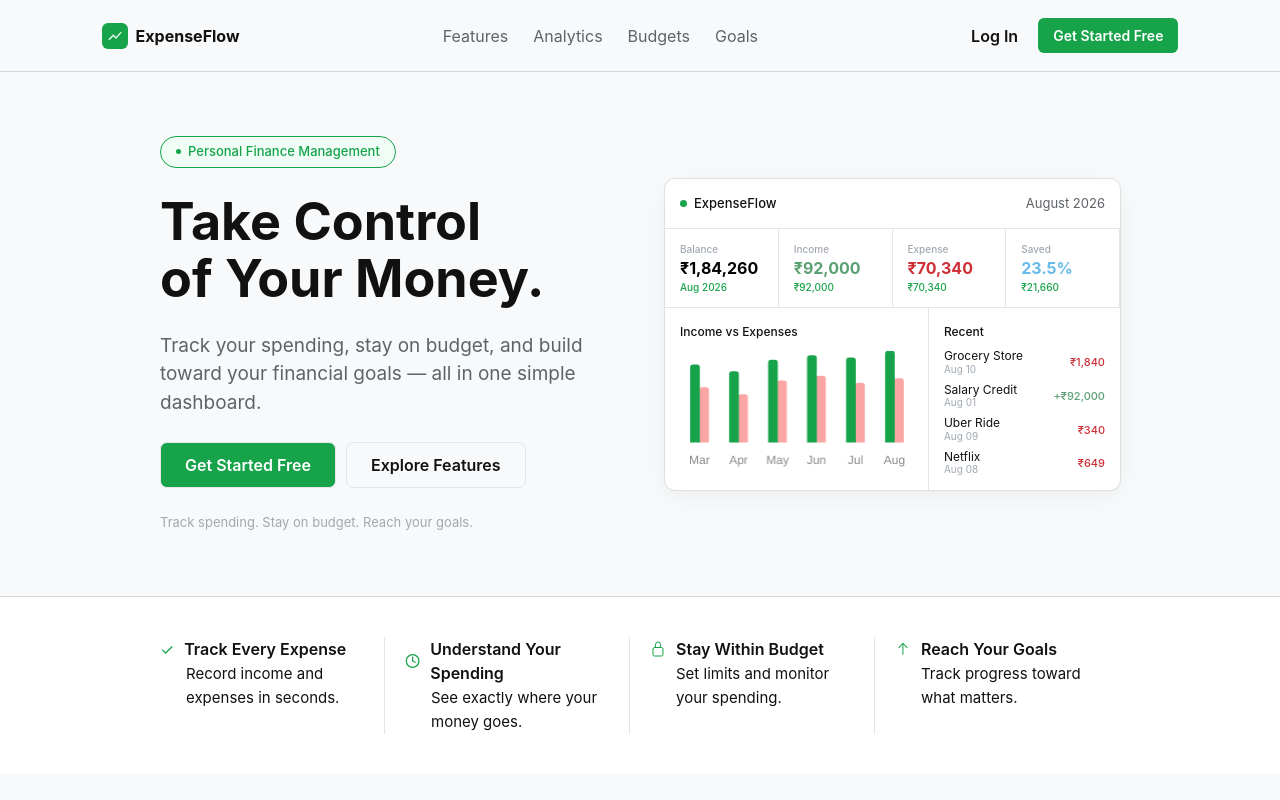
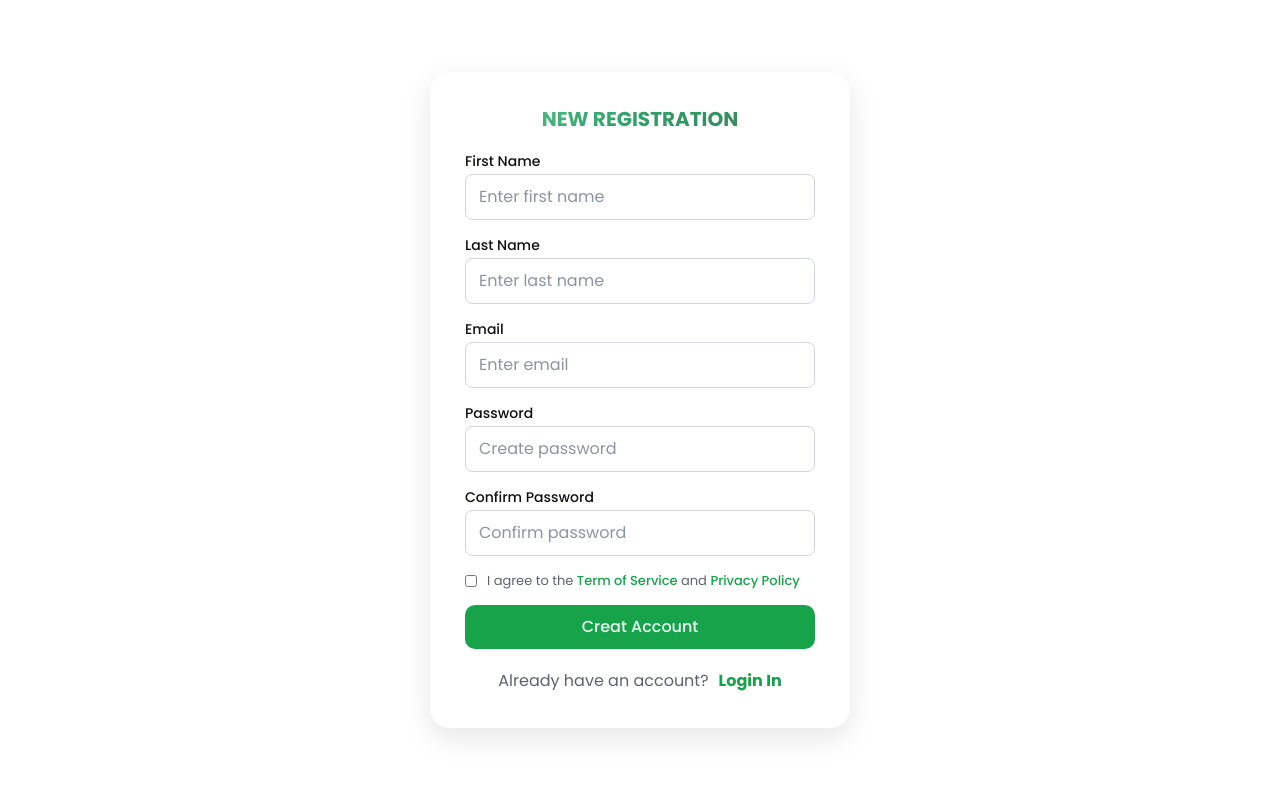
Before and after one commit to Rahmat-Ali-15/FINANCE-MANAGEMENT, a React app in the folder frontend/: page / in a window 1280 px wide. Shown: the top 800 px of the page. Built offline with nearby package versions, Linux system fonts and the light colour scheme; the HTML template or start-up script is replaced by a standard one.

Commit message:
Create signup page

```diff
--- a/frontend/src/App.jsx
+++ b/frontend/src/App.jsx
@@ -1,9 +1,11 @@
-import { PublicLayout } from "./layout/PublicLayout/PublicLayout"
+import { SignUp } from "./components/Register/SignUp"
+// import { PublicLayout } from "./layout/PublicLayout/PublicLayout"
 
 export const App = () => {
   return (
     <>
-      <PublicLayout />
+      {/* <PublicLayout /> */}
+      <SignUp />
     </>
   )
 }
--- /dev/null
+++ b/frontend/src/components/Register/SignUp.css
@@ -0,0 +1,104 @@
+.signup-section{
+    height: 100vh;
+    display: flex;
+    align-items: center;
+    justify-content: center;
+}
+
+.signup-card{
+    width: 420px;
+    padding: 35px;
+    display: flex;
+    flex-direction: column;
+    gap: 20px;
+    background: var(--color-bg);
+    box-shadow: var(--shadow-lg);
+    border-radius: 20px;
+}
+
+/* Signup Heading */
+.signup-heading>h3{
+    font-size: 20px;
+    text-align: center;
+    background: linear-gradient(135deg, #5fca8d 0%, #2e9f68 50%, #3b7d55 100%);
+    background-clip: text;
+    -webkit-background-clip: text;
+    -webkit-text-fill-color: transparent;
+    font-weight: 900;
+}
+
+/* Signup details */
+.signup-card-details{
+    display: flex;
+    flex-direction: column;
+    gap: 15px;
+}
+
+.signup-card-details>div{
+    display: flex;
+    flex-direction: column;
+    gap: 2px;
+}
+
+.signup-details>label{
+    font-weight: 500;
+    font-size: 14px;
+    color: var(--color-text);
+}
+
+.signup-details>input{
+    padding: 10px 13px;
+    border: 1px solid var(--color-border-dark);
+    border-radius: 7px;
+    outline: none;
+}
+
+.signup-details>input::placeholder{
+    color: var(--color-text-tertiary);
+}
+
+/* term-condition */
+.term-condition {
+  display: flex;
+  flex-direction: row !important;
+  align-items: center !important;
+  gap: 10px !important;
+}
+
+.term-condition>p{
+    font-size: 13px;
+}
+
+.term-condition>p a{
+    color: var(--color-primary);
+    font-weight: 500;
+}
+
+.term-condition input[type="checkbox"] {
+  width: 12px;
+  height: 12px;
+  flex-shrink: 0;
+   margin: 0;
+}
+
+/* Signup btn */
+.signup-btn>button{
+    padding: 10px;
+    font-weight: 500;
+    border-radius: 10px;
+    background: var(--color-primary);
+    color: var(--color-primary-light);
+}
+
+/* navigate-login */
+.navigate-login{
+    display: flex;
+    align-items: center;
+    justify-content: center;
+    gap: 10px;
+}
+
+.navigate-login>a{
+    color: var(--color-primary);
+    font-weight: 700;
+}
--- /dev/null
+++ b/frontend/src/components/Register/SignUp.jsx
@@ -0,0 +1,83 @@
+import "./SignUp.css";
+
+export const SignUp = () => {
+  const signupField = [
+    {
+      label: "First Name",
+      name: "firstname",
+      type: "text",
+      placeholder: "Enter first name",
+      required: true,
+    },
+    {
+      label: "Last Name",
+      name: "lastname",
+      type: "text",
+      placeholder: "Enter last name",
+      required: true,
+    },
+    {
+      label: "Email",
+      name: "email",
+      type: "email",
+      placeholder: "Enter email",
+      required: true,
+    },
+    {
+      label: "Password",
+      name: "password",
+      type: "password",
+      placeholder: "Create password",
+      required: true,
+    },
+    {
+      label: "Confirm Password",
+      name: "password",
+      type: "password",
+      placeholder: "Confirm password",
+      required: true,
+    },
+  ];
+
+  return (
+    <>
+      <section className="signup-section">
+        <div className="signup-card">
+          <div className="signup-heading">
+            <h3>NEW REGISTRATION</h3>
+          </div>
+          <div className="signup-card-details">
+            {signupField.map((el, id) => (
+              <div
+                key={id}
+                className="signup-details"
+              >
+                <label htmlFor="">{el.label}</label>
+                <input
+                  type={el.type}
+                  placeholder={el.placeholder}
+                  name={el.name}
+                  required={el.required}
+                />
+              </div>
+            ))}
+            <div className="term-condition">
+              <input type="checkbox" />
+              <p>
+                I agree to the <a href="#">Term of Service </a>and{" "}
+                <a href="#">Privacy Policy</a>
+              </p>
+            </div>
+            <div className="signup-btn">
+              <button>Creat Account</button>
+            </div>
+          </div>
+          <div className="navigate-login">
+            <p>Already have an account?</p>
+            <a href="#">Login In</a>
+          </div>
+        </div>
+      </section>
+    </>
+  );
+};
--- a/frontend/src/styles/global.css
+++ b/frontend/src/styles/global.css
@@ -1,6 +1,7 @@
 /* ========================================
    1. CSS RESET
 ======================================== */
+@import url('https://fonts.googleapis.com/css2?family=Inter:wght@300;400;500;600;700&family=Poppins:wght@400;500;600;700&display=swap');
 
 *,
 *::before,
@@ -19,12 +20,7 @@ body {
     min-width: 320px;
     min-height: 100vh;
 
-    font-family:
-        Inter,
-        -apple-system,
-        BlinkMacSystemFont,
-        "Segoe UI",
-        sans-serif;
+    font-family: "Poppins", sans-serif;
 
     line-height: 1.5;
     font-weight: 400;
```
Also changed, not shown: frontend/src/components/Register/SignUpForm.jsx (added, +10 -0 lines), frontend/src/pages/Login/Login.jsx (added, +7 -0 lines).
